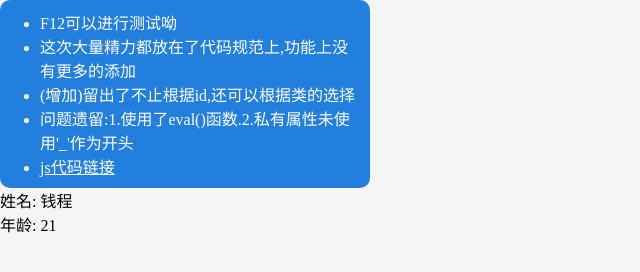
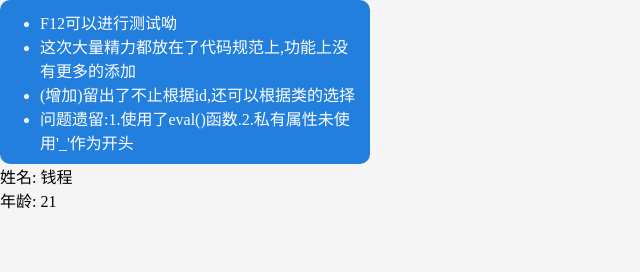
Before and after one commit to a896853205/BaiDu-IFE, a plain HTML site: page data-binding/task4/docs/index.html in a window 1280 px wide. Shown: the whole page, without its empty margins (0-640 px from the left). Drawn offline with Linux system fonts and the light colour scheme.

Commit message:
alter js link

```diff
--- a/data-binding/task4/docs/index.html
+++ b/data-binding/task4/docs/index.html
@@ -14,11 +14,6 @@
         <li>这次大量精力都放在了代码规范上,功能上没有更多的添加</li>
         <li>(增加)留出了不止根据id,还可以根据类的选择</li>
         <li>问题遗留:1.使用了eval()函数.2.私有属性未使用'_'作为开头</li>
-        <li>
-            <a href="https://github.com/a896853205/data-building4/blob/master/docs/js/main.js">
-                js代码链接
-            </a>
-        </li>
     </ul>
     <div id="app">
         <p>姓名: {{user.name}}</p>
```
Also changed, not shown: data-binding/task1/docs/index.html (+0 -1 lines), data-binding/task2/docs/index.html (+0 -1 lines), data-binding/task3/docs/index.html (+0 -1 lines), data-binding/task5/docs/index.html (+0 -5 lines).
